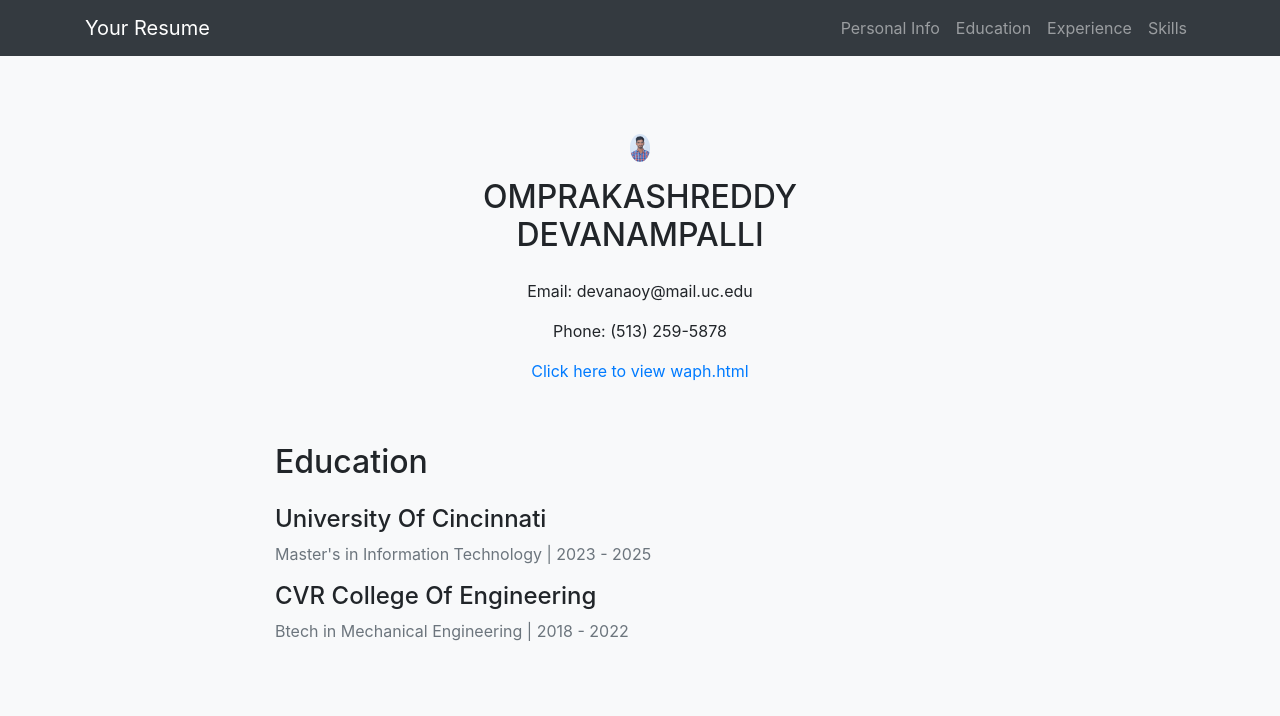
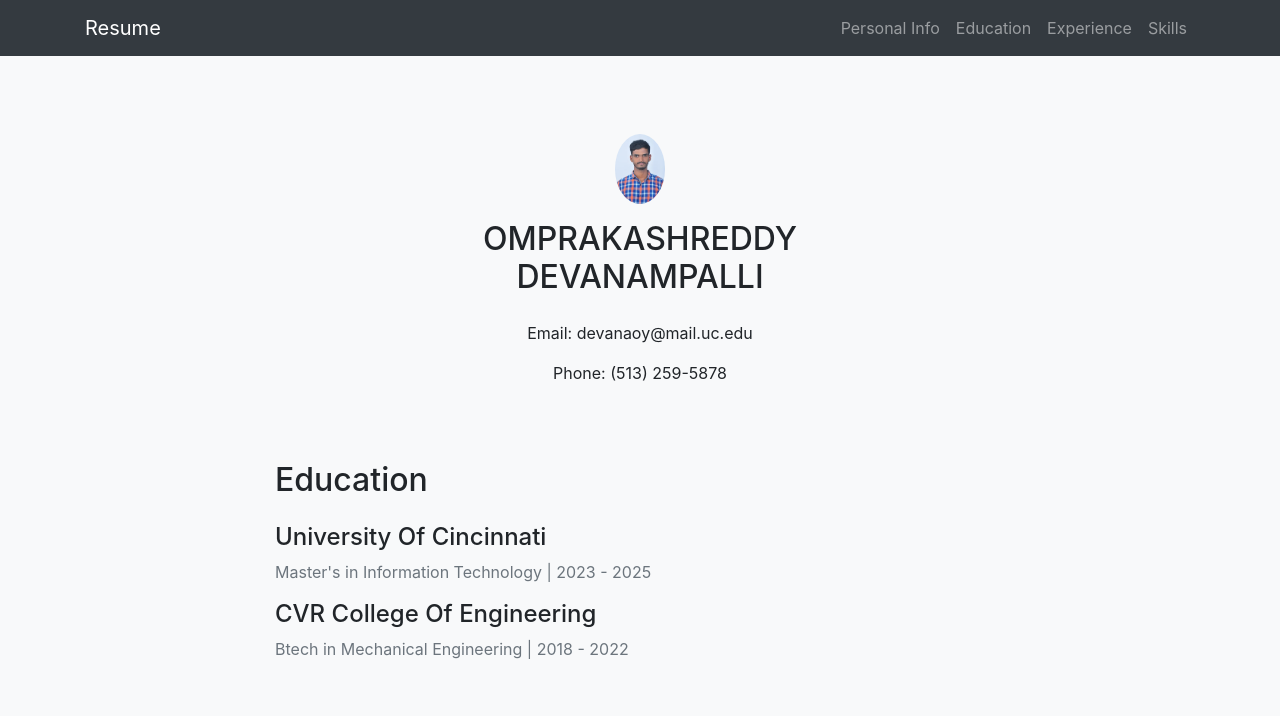
Before and after one commit to devanaoy/devanaoy.github.io, a plain HTML site: page Project1/index.html in a window 1280 px wide. Shown: the top 716 px of the page. Drawn offline with nearby package versions, Linux system fonts and the light colour scheme.

Commit message:
Update index.html

```diff
--- a/Project1/index.html
+++ b/Project1/index.html
@@ -44,7 +44,7 @@
 
     <nav class="navbar navbar-expand-lg navbar-dark">
         <div class="container">
-            <a class="navbar-brand" href="#">Your Resume</a>
+            <a class="navbar-brand" href="#">Resume</a>
             <button class="navbar-toggler" type="button" data-toggle="collapse" data-target="#navbarNav"
                 aria-controls="navbarNav" aria-expanded="false" aria-label="Toggle navigation">
                 <span class="navbar-toggler-icon"></span>
@@ -73,11 +73,10 @@
         <!-- Personal Information -->
         <div class="row resume-section" id="personal-info">
             <div class="col-lg-4 mx-auto text-center">
-                <img src="headshot.jpeg" alt="Your Headshot" class="img-fluid rounded-circle mb-3" width="20" height="20">
+                <img src="headshot.jpeg" alt="Your Headshot" class="img-fluid rounded-circle mb-3" width="50" height="50">
                 <h2 class="mb-4">OMPRAKASHREDDY DEVANAMPALLI</h2>
                 <p>Email: devanaoy@mail.uc.edu</p>
                 <p>Phone: (513) 259-5878</p>
-                <a href="https://devanaoy.github.io/Project1/waph.html">Click here to view waph.html</a>
             </div>
         </div>
 
```
